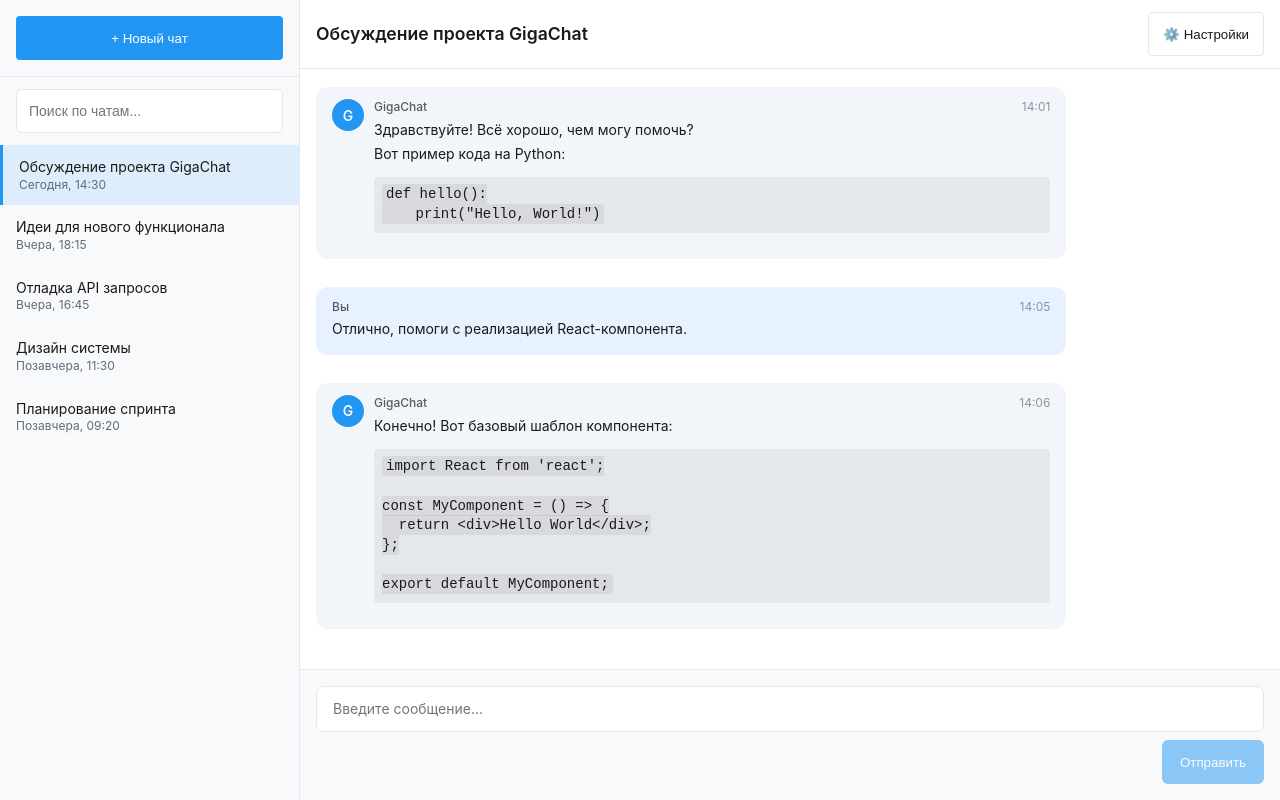
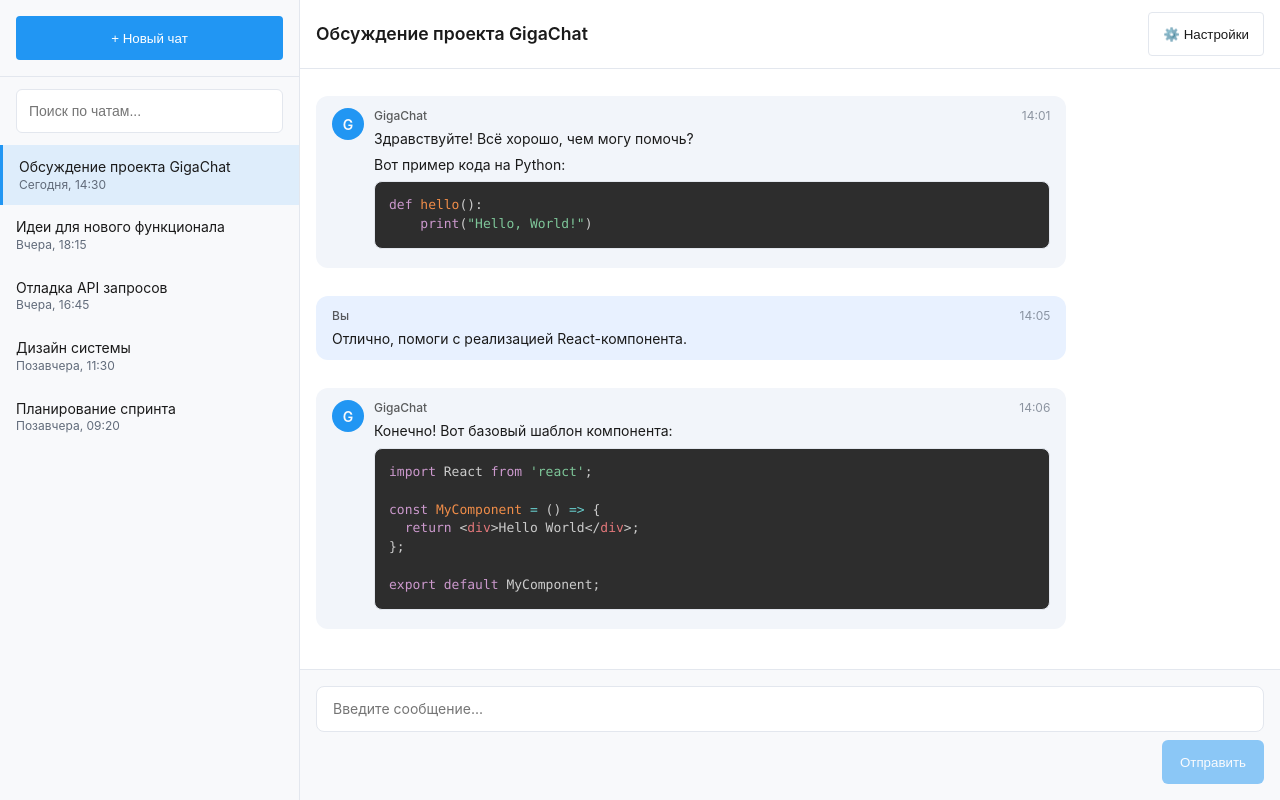
Before and after one commit to m0ssador/sample-chat, a React (Vite) app: page /chat/1 in a window 1280 px wide. Built offline with nearby package versions, Linux system fonts and the light colour scheme.

Commit message:
added markdown rendering - prismjs

```diff
--- a/package.json
+++ b/package.json
@@ -13,15 +13,18 @@
   },
   "dependencies": {
     "@reduxjs/toolkit": "^2.11.2",
+    "prismjs": "^1.30.0",
     "react": "^19.2.0",
     "react-dom": "^19.2.0",
     "react-markdown": "^10.1.0",
     "react-redux": "^9.2.0",
-    "react-router-dom": "^7.13.2"
+    "react-router-dom": "^7.13.2",
+    "remark-gfm": "^4.0.1"
   },
   "devDependencies": {
     "@eslint/js": "^9.39.1",
     "@types/node": "^24.10.1",
+    "@types/prismjs": "^1.26.6",
     "@types/react": "^19.2.7",
     "@types/react-dom": "^19.2.3",
     "@vitejs/plugin-react": "^5.1.1",
--- /dev/null
+++ b/src/components/ChatWindow/MessageList/AssistantMarkdown.tsx
@@ -0,0 +1,83 @@
+import React, { useLayoutEffect, useRef } from 'react';
+import ReactMarkdown from 'react-markdown';
+import type { Components } from 'react-markdown';
+import remarkGfm from 'remark-gfm';
+import Prism from 'prismjs';
+import './prism-languages';
+import styles from './Message.module.css';
+
+const LANG_ALIASES: Record<string, string> = {
+  ts: 'typescript',
+  js: 'javascript',
+  sh: 'bash',
+  shell: 'bash',
+  zsh: 'bash',
+  yml: 'yaml',
+  py: 'python',
+};
+
+interface PrismCodeBlockProps {
+  code: string;
+  language: string;
+}
+
+const PrismCodeBlock: React.FC<PrismCodeBlockProps> = ({ code, language }) => {
+  const ref = useRef<HTMLElement>(null);
+  const lang =
+    LANG_ALIASES[language.toLowerCase()] ?? language.toLowerCase();
+
+  useLayoutEffect(() => {
+    const el = ref.current;
+    if (!el) return;
+    const grammar =
+      Prism.languages[lang] ??
+      Prism.languages.javascript ??
+      Prism.languages.markup;
+    if (grammar) {
+      el.innerHTML = Prism.highlight(code, grammar, lang);
+    } else {
+      el.textContent = code;
+    }
+  }, [code, lang]);
+
+  return (
+    <pre className={styles.codeBlock} tabIndex={0}>
+      <code ref={ref} className={`language-${lang}`} />
+    </pre>
+  );
+};
+
+const markdownComponents: Components = {
+  pre: ({ children }) => <>{children}</>,
+  code({ className, children, ...props }) {
+    const text = String(children).replace(/\n$/, '');
+    const match = /language-([\w+-]+)/.exec(className ?? '');
+    if (match) {
+      return <PrismCodeBlock code={text} language={match[1]} />;
+    }
+    if (text.includes('\n')) {
+      return <PrismCodeBlock code={text} language="markup" />;
+    }
+    return (
+      <code className={styles.inlineCode} {...props}>
+        {children}
+      </code>
+    );
+  },
+};
+
+interface AssistantMarkdownProps {
+  content: string;
+}
+
+const AssistantMarkdown: React.FC<AssistantMarkdownProps> = ({ content }) => {
+  return (
+    <div className={styles.markdown}>
+      <ReactMarkdown remarkPlugins={[remarkGfm]} components={markdownComponents}>
+        {content}
+      </ReactMarkdown>
+    </div>
+  );
+};
+
+export default AssistantMarkdown;
--- a/src/components/ChatWindow/MessageList/Message.module.css
+++ b/src/components/ChatWindow/MessageList/Message.module.css
@@ -165,25 +165,125 @@
   word-break: break-word;
 }
 
-/* Стили для markdown */
-.content p {
-  margin: 4px 0;
+.userPlain {
+  white-space: pre-wrap;
+  word-break: break-word;
 }
 
-.content code {
-  background: var(--color-code-bg);
-  padding: 2px 4px;
-  border-radius: var(--radius-sm);
-  font-family: monospace;
+.markdown {
+  min-width: 0;
+  overflow-x: auto;
 }
 
-.content pre {
+.markdown :global(p) {
+  margin: 6px 0;
+}
+
+.markdown :global(p:first-child) {
+  margin-top: 0;
+}
+
+.markdown :global(p:last-child) {
+  margin-bottom: 0;
+}
+
+.markdown :global(ul),
+.markdown :global(ol) {
+  margin: 8px 0;
+  padding-left: 1.4em;
+}
+
+.markdown :global(li) {
+  margin: 2px 0;
+}
+
+.markdown :global(h1) {
+  margin: 12px 0 6px;
+  font-size: 1.35em;
+  font-weight: 600;
+  line-height: 1.25;
+}
+
+.markdown :global(h2) {
+  margin: 10px 0 6px;
+  font-size: 1.2em;
+  font-weight: 600;
+  line-height: 1.3;
+}
+
+.markdown :global(h3) {
+  margin: 8px 0 4px;
+  font-size: 1.08em;
+  font-weight: 600;
+}
+
+.markdown :global(blockquote) {
+  margin: 8px 0;
+  padding: 4px 0 4px 12px;
+  border-left: 3px solid var(--color-primary);
+  color: var(--color-text-secondary);
+}
+
+.markdown :global(hr) {
+  margin: 12px 0;
+  border: none;
+  border-top: 1px solid var(--color-border);
+}
+
+.markdown :global(a) {
+  color: var(--color-primary);
+  text-decoration: underline;
+  text-underline-offset: 2px;
+}
+
+.markdown :global(table) {
+  width: max-content;
+  max-width: 100%;
+  border-collapse: collapse;
+  margin: 8px 0;
+  font-size: 13px;
+}
+
+.markdown :global(th),
+.markdown :global(td) {
+  border: 1px solid var(--color-border);
+  padding: 6px 8px;
+  text-align: left;
+  vertical-align: top;
+}
+
+.markdown :global(th) {
+  background: color-mix(in srgb, var(--color-text) 6%, transparent);
+  font-weight: 600;
+}
+
+.inlineCode {
   background: var(--color-code-bg);
-  padding: 8px;
+  padding: 2px 5px;
   border-radius: var(--radius-sm);
+  font-family: ui-monospace, SFMono-Regular, Menlo, Monaco, Consolas, monospace;
+  font-size: 0.92em;
+}
+
+.codeBlock {
+  margin: 10px 0;
+  padding: 12px 14px;
+  border-radius: var(--radius-md);
   overflow-x: auto;
   max-width: 100%;
   box-sizing: border-box;
+  background: var(--color-code-bg);
+  border: 1px solid var(--color-border);
+}
+
+.codeBlock code {
+  display: block;
+  font-family: ui-monospace, SFMono-Regular, Menlo, Monaco, Consolas, monospace;
+  font-size: 13px;
+  line-height: 1.45;
+  background: transparent !important;
+  padding: 0 !important;
+  border-radius: 0 !important;
 }
 
 /* Узкие экраны: сообщения на всю ширину колонки, копирование всегда доступно для тача */
--- a/src/components/ChatWindow/MessageList/Message.tsx
+++ b/src/components/ChatWindow/MessageList/Message.tsx
@@ -1,5 +1,5 @@
 import React, { useCallback, useEffect, useRef, useState } from 'react';
-import ReactMarkdown from 'react-markdown';
+import AssistantMarkdown from './AssistantMarkdown';
 import styles from './Message.module.css';
 
 export interface MessageProps {
@@ -126,7 +126,11 @@
             <span className={styles.sender}>{name}</span>
             <span className={styles.timestamp}>{timestamp}</span>
           </div>
-          <ReactMarkdown>{content}</ReactMarkdown>
+          {variant === 'assistant' ? (
+            <AssistantMarkdown content={content} />
+          ) : (
+            <div className={styles.userPlain}>{content}</div>
+          )}
         </div>
       </div>
     </div>
--- /dev/null
+++ b/src/components/ChatWindow/MessageList/prism-languages.ts
@@ -0,0 +1,15 @@
+/**
+ * Регистрация языков Prism для блоков кода в markdown (порядок импортов важен).
+ */
+import 'prismjs/components/prism-markup';
+import 'prismjs/components/prism-css';
+import 'prismjs/components/prism-clike';
+import 'prismjs/components/prism-javascript';
+import 'prismjs/components/prism-typescript';
+import 'prismjs/components/prism-jsx';
+import 'prismjs/components/prism-tsx';
+import 'prismjs/components/prism-json';
+import 'prismjs/components/prism-bash';
+import 'prismjs/components/prism-python';
+import 'prismjs/components/prism-yaml';
+import 'prismjs/components/prism-diff';
--- a/src/index.css
+++ b/src/index.css
@@ -1,5 +1,6 @@
 @import './styles/variables.css';
 @import './styles/themes.css';
+@import 'prismjs/themes/prism-tomorrow.min.css';
 
 *,
 *::before,
--- a/src/services/gigachatClient.ts
+++ b/src/services/gigachatClient.ts
@@ -14,7 +14,7 @@
     if (j.error && j.details) return `${j.error}: ${j.details}`;
     if (j.error) return j.error;
   } catch {
-
+    /* не JSON */
   }
   return t.slice(0, 400) || `HTTP ${res.status}`;
 }
@@ -83,7 +83,7 @@
     const piece = json.choices?.[0]?.delta?.content;
     if (piece) onDelta(piece);
   } catch {
-
+    /* пропускаем битые строки SSE */
   }
 }
 
```
Also changed, not shown: 1 other file (tests, documents, lock files or other folders).
